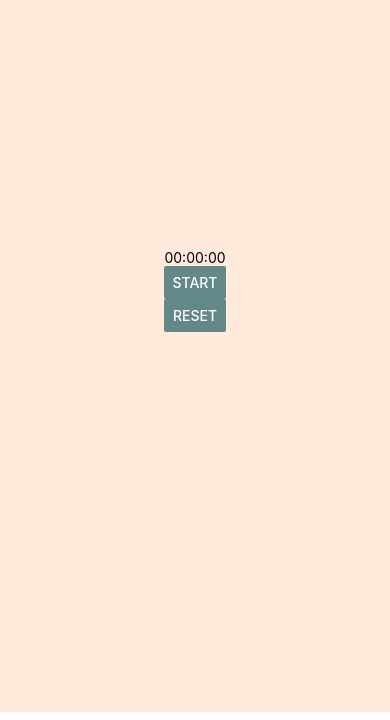
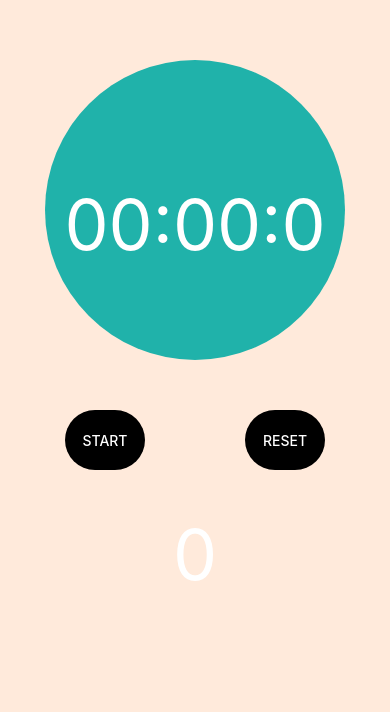
Before and after one commit to Anilpandiya/ExpoApp, a React Native app: screen / in a window 390 px wide. Shown: the part 132-852 px from the top of the page. Built offline with nearby package versions, Linux system fonts and the light colour scheme.

Commit message:
Expo | added style

```diff
--- a/App.js
+++ b/App.js
@@ -35,14 +35,18 @@ export default function App() {
 
   return (
     <View style={styles.container}>
-      <Text>
-        <span>{("0" + Math.floor((count / 60000) % 60)).slice(-2)}</span>:
-        <span>{("0" + Math.floor((count / 1000) % 60)).slice(-2)}</span>:
-        <span>{("0" + (count / 10) % 1000).slice(-2)}</span>
+      <Text style={styles.timer}>
+        <Text>{("0" + Math.floor((count / 60000) % 60)).slice(-2)}</Text>:
+        <Text>{("0" + Math.floor((count / 1000) % 60)).slice(-2)}</Text>:
+        <Text>{("0" + ((count / 10) % 1000)).slice(-2)}</Text>
       </Text>
-      <View>
-        <Button title={title} color="#648787" onPress={handleTimer} />
-        <Button title="RESET" color="#648787" onPress={handleReset} />
+      <View style={styles.title}>
+        <View style={styles.titleBtn}>
+          <Button title={title} color="#000" onPress={handleTimer} />
+        </View>
+        <View style={styles.titleBtn}>
+          <Button title="RESET" color="#000" onPress={handleReset} />
+        </View>
       </View>
       <StatusBar style="auto" />
     </View>
@@ -56,4 +60,27 @@ const styles = StyleSheet.create({
     alignItems: "center",
     justifyContent: "center",
   },
+  timer: {
+    width: 300,
+    height: 300,
+    lineHeight: 330,
+    borderRadius: 150,
+    fontSize: 70,
+    color: "#fff",
+    textAlign: "center",
+    backgroundColor: "lightseagreen",
+  },
+  title: {
+    flexDirection: "row",
+  },
+  titleBtn: {
+    margin: 50,
+    borderRadius: 30,
+    backgroundColor: "black",
+    width: 80,
+    height: 60,
+    alignItems: "center",
+    justifyContent: "center",
+    color: "#000",
+  },
 });
```
